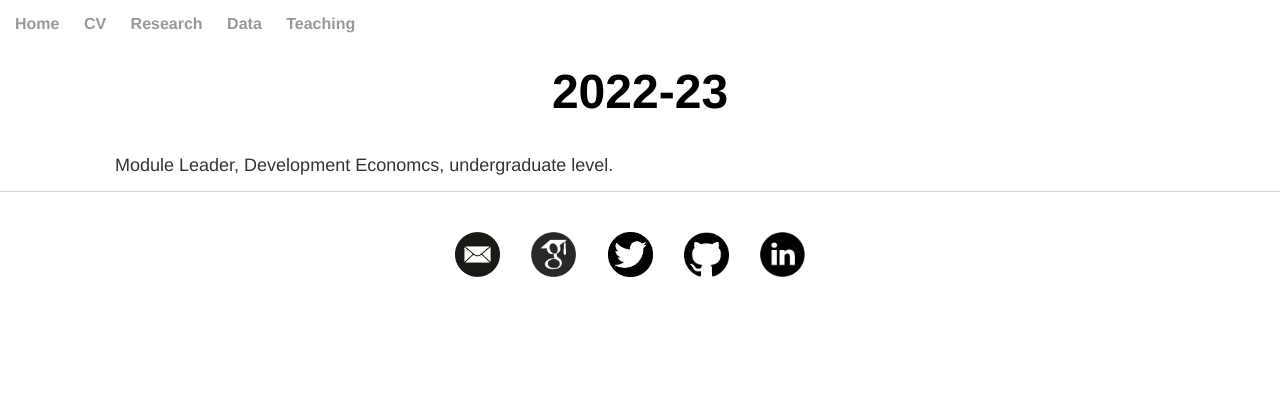
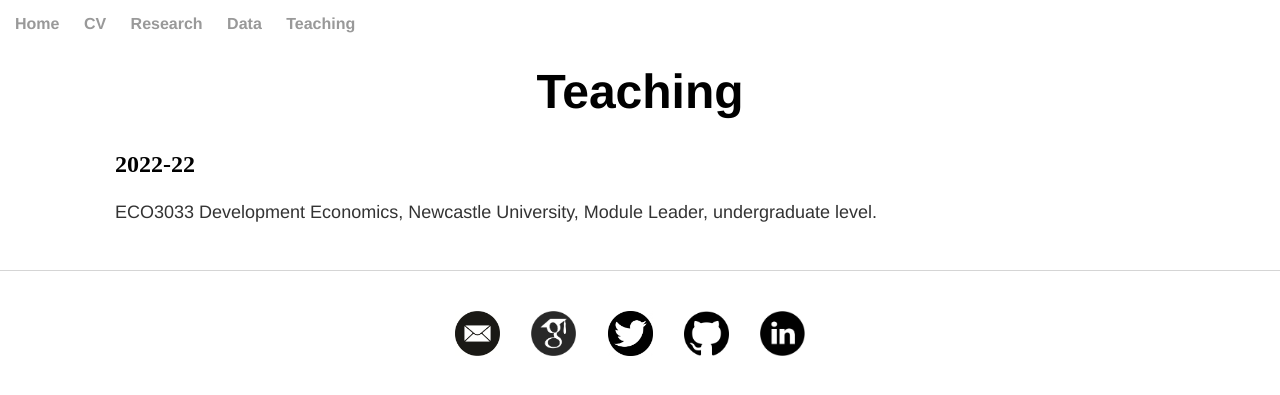
Before and after one commit to soeren-henn/soeren-henn.github.io, a Jekyll site: the page built from teaching/index.html, in a window 1280 px wide. Shown: the top 395 px of the page. Built offline with Jekyll 4.4.1, drawn with Linux system fonts in a browser that asks for light colours.

Commit message:
Update index.html

```diff
--- a/teaching/index.html
+++ b/teaching/index.html
@@ -5,7 +5,11 @@ title: Teaching
 
 <div class="teaching">
 	<div class="centre">
-		<h1>2022-23</h1>
-		<p> Module Leader, Development Economcs, undergraduate level.</p>
+		<h1>Teaching</h1>
+	</div>
+
+	<h2>2022-22</h2>
+	<div class="paper">
+		<p> ECO3033 Development Economics, Newcastle University, Module Leader, undergraduate level.</p>
 	</div>
 </div>
```
